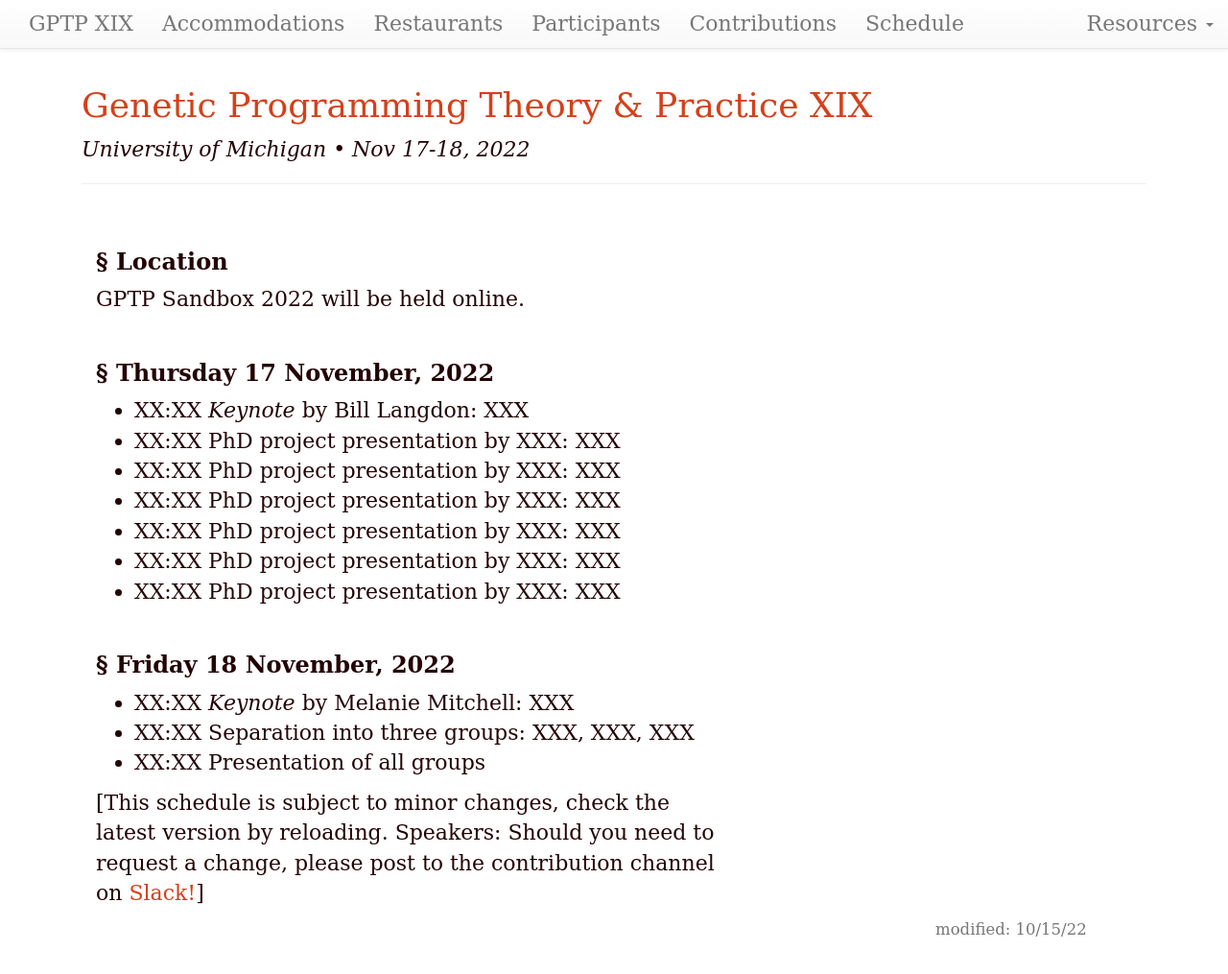
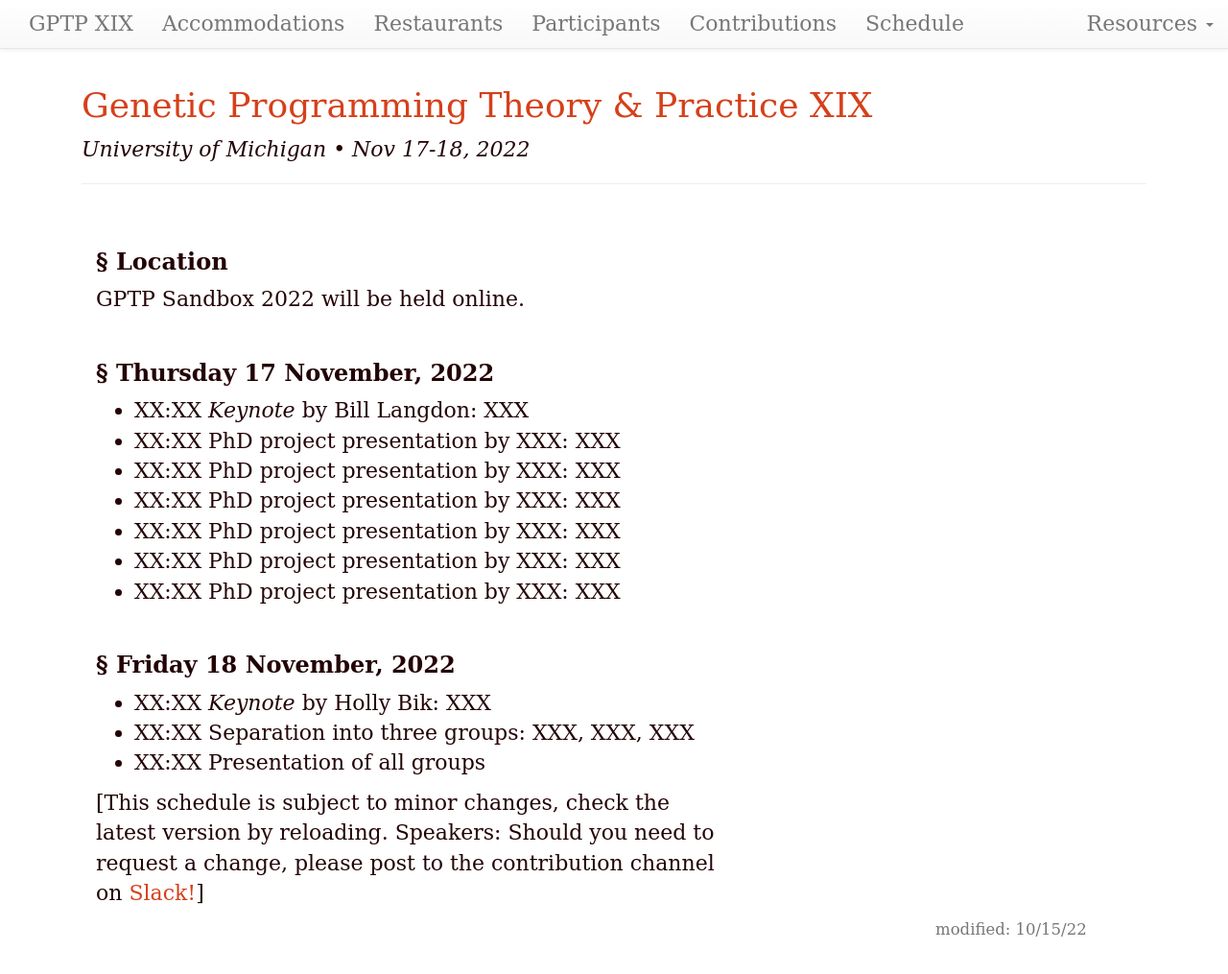
Before and after one commit to GPTP-workshop/gptp-workshop.github.io, a Jekyll site: the page built from schedule.md, in a window 1280 px wide and 1022 px high. Shown: the top 1015 px of the window at 96% size. Built offline with Jekyll 4.4.1, drawn with Linux system fonts in a browser that asks for light colours; our own code applies the rules of GitHub Pages for plain Markdown files.

Commit message:
Update schedule.md

```diff
--- a/schedule.md
+++ b/schedule.md
@@ -19,7 +19,7 @@ GPTP Sandbox 2022 will be held online.
 - XX:XX PhD project presentation by XXX: XXX
 
 ### Friday 18 November, 2022
-- XX:XX _Keynote_ by Melanie Mitchell: XXX
+- XX:XX _Keynote_ by Holly Bik: XXX
 - XX:XX Separation into three groups: XXX, XXX, XXX
 - XX:XX Presentation of all groups
 
```
